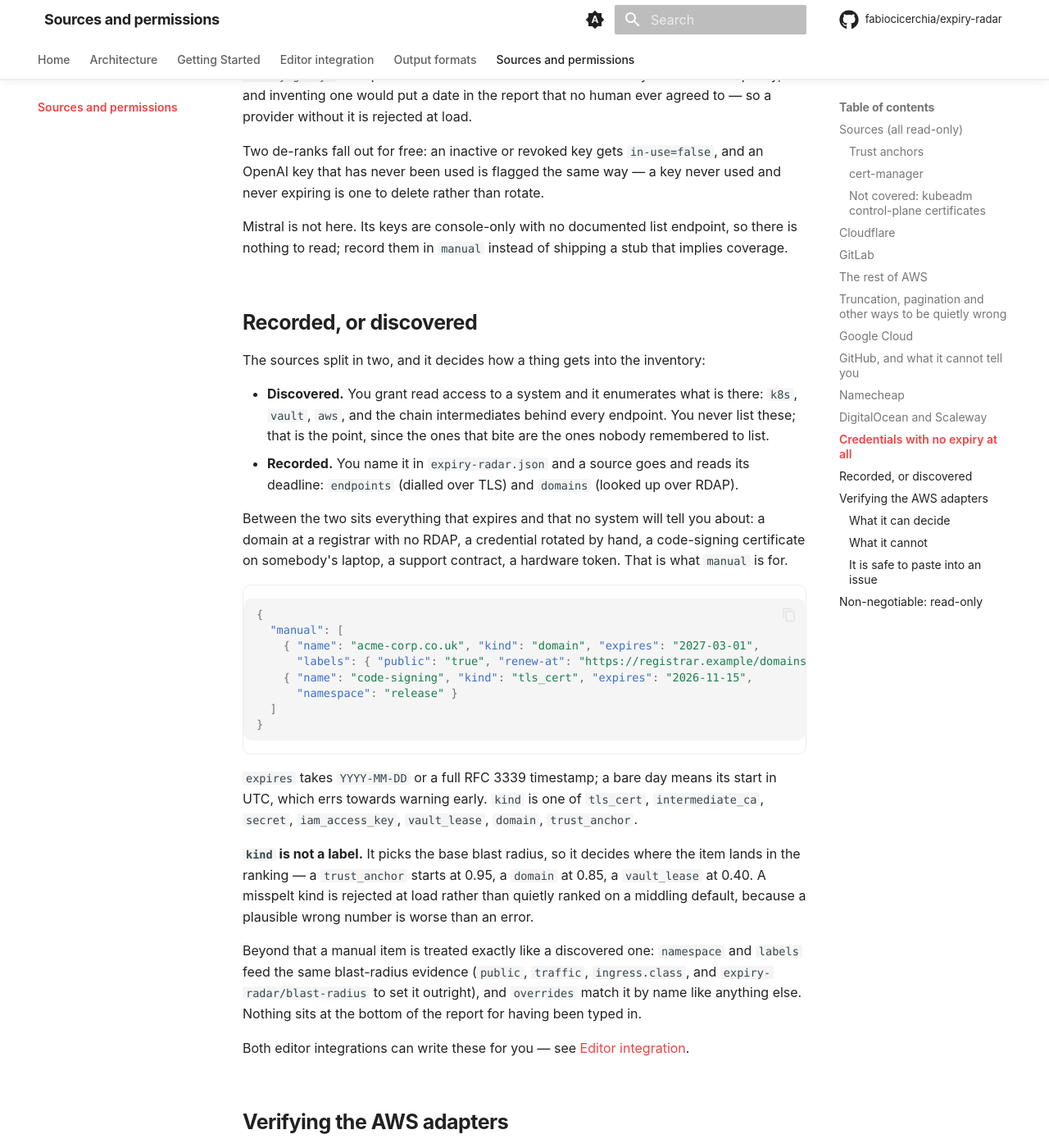
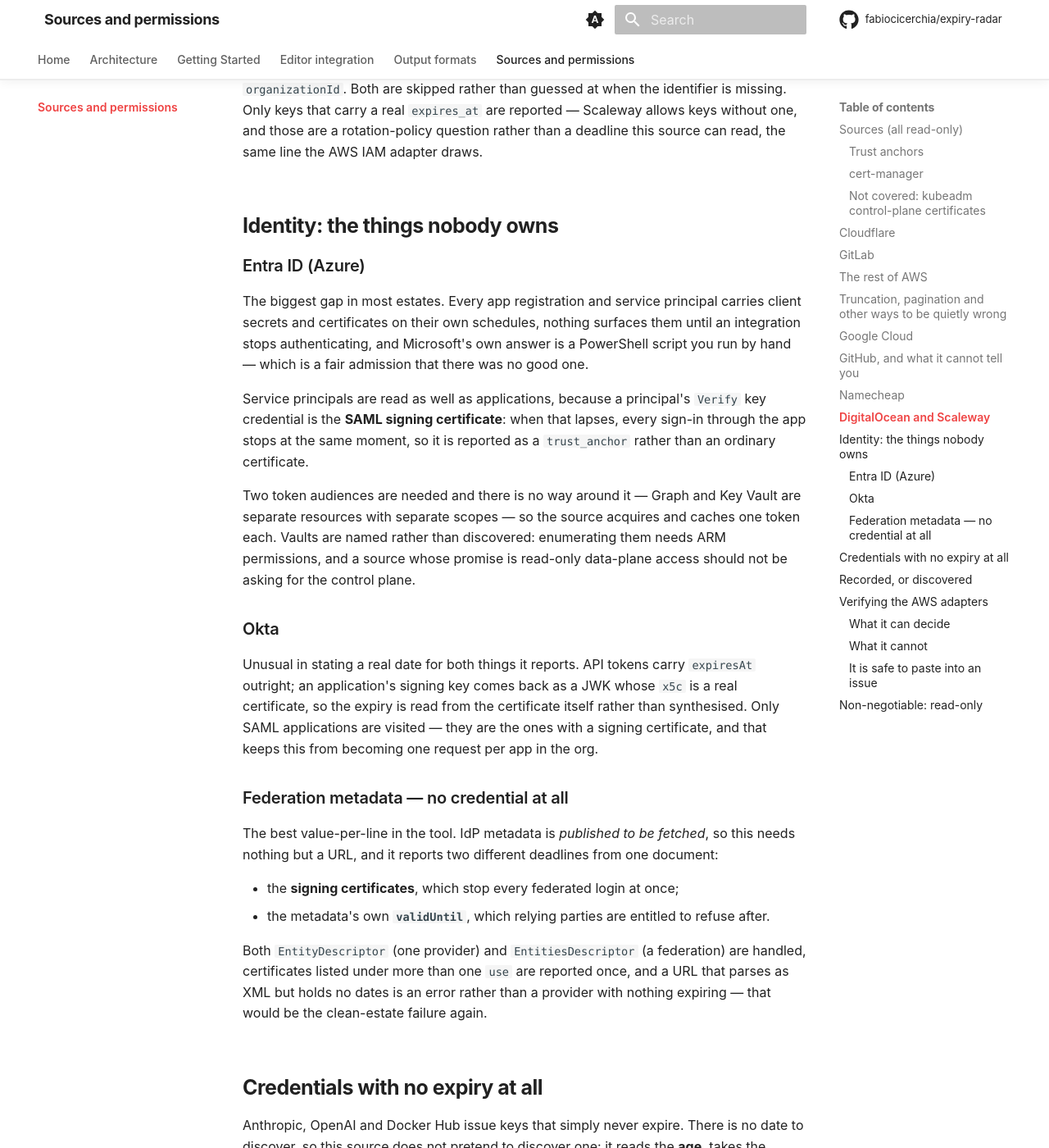
Before and after one commit to fabiocicerchia/expiry-radar, an MkDocs documentation site: the page built from docs/sources.md, in a window 1280 px wide and 1400 px high, scrolled down 12399 px. Shown: the whole window at 82% size. Built offline with MkDocs 1.6.1 and Material for MkDocs 9.7.7, drawn with Linux system fonts in a browser that asks for light colours; comment, search, counter and statistics services are not loaded; some of the changed text lies outside the part shown.

Commit message:
docs: cover the identity sources, and wire them into the source test
The previous commit landed the code without these: a scripted edit
failed and the commit ran anyway, which is worth saying rather than
folding in silently.

docs/sources.md gets the seven new rows and a section on why this tier
is the one worth having — Entra's two token audiences and why service
principals are read at all, Okta reading the expiry out of the
certificate rather than a field beside it, and federation metadata
needing no credential because the documents are published to be fetched.

The all-providers construction test now enables azure, okta and
federation too, so a source that parses but is never built still fails
there rather than in production.

Co-Authored-By: Claude Opus 5 <noreply@anthropic.com>
Claude-Session: https://claude.ai/code/session_012k6FEeP7sCzmNY221ofabP

```diff
--- a/docs/sources.md
+++ b/docs/sources.md
@@ -42,6 +42,13 @@
 | `aws:iam-server-cert` | legacy uploaded ELB certificates | `iam:ListServerCertificates` |
 | `aws:iam-saml` | SAML provider metadata validity | `iam:ListSAMLProviders` |
 | `aws:route53domains` | registrations, with auto-renew state | `route53domains:ListDomains` |
+| `azure:app` | app-registration client secrets and certificates | `AZURE_CLIENT_SECRET` + tenant/client id |
+| `azure:serviceprincipal` | service-principal credentials, incl. SAML signing | same |
+| `azure:keyvault` | Key Vault certificates, secrets and keys | same + `vaults` |
+| `okta:api-token` | org API tokens | `OKTA_API_TOKEN` |
+| `okta:app-key` | SAML application signing certificates | same |
+| `federation:certificate` | IdP signing certificates, from published metadata | **none** |
+| `federation:metadata` | the metadata document's own `validUntil` | **none** |
 | `rotation:anthropic` | org API keys — **no expiry exists**, so age vs. policy | `ANTHROPIC_ADMIN_KEY` |
 | `rotation:openai` | org admin keys, same shape | `OPENAI_ADMIN_KEY` |
 | `rotation:dockerhub` | personal access tokens, with or without expiry | `DOCKERHUB_TOKEN` |
@@ -370,6 +377,51 @@ missing. Only keys that carry a real `expires_at` are reported — Scaleway allo
 keys without one, and those are a rotation-policy question rather than a
 deadline this source can read, the same line the AWS IAM adapter draws.
 
+## Identity: the things nobody owns
+
+### Entra ID (Azure)
+
+The biggest gap in most estates. Every app registration and service principal
+carries client secrets and certificates on their own schedules, nothing
+surfaces them until an integration stops authenticating, and Microsoft's own
+answer is a PowerShell script you run by hand — which is a fair admission that
+there was no good one.
+
+Service principals are read as well as applications, because a principal's
+`Verify` key credential is the **SAML signing certificate**: when that lapses,
+every sign-in through the app stops at the same moment, so it is reported as a
+`trust_anchor` rather than an ordinary certificate.
+
+Two token audiences are needed and there is no way around it — Graph and Key
+Vault are separate resources with separate scopes — so the source acquires and
+caches one token each. Vaults are named rather than discovered: enumerating
+them needs ARM permissions, and a source whose promise is read-only data-plane
+access should not be asking for the control plane.
+
+### Okta
+
+Unusual in stating a real date for both things it reports. API tokens carry
+`expiresAt` outright; an application's signing key comes back as a JWK whose
+`x5c` is a real certificate, so the expiry is read from the certificate itself
+rather than synthesised. Only SAML applications are visited — they are the ones
+with a signing certificate, and that keeps this from becoming one request per
+app in the org.
+
+### Federation metadata — no credential at all
+
+The best value-per-line in the tool. IdP metadata is *published to be fetched*,
+so this needs nothing but a URL, and it reports two different deadlines from
+one document:
+
+- the **signing certificates**, which stop every federated login at once;
+- the metadata's own **`validUntil`**, which relying parties are entitled to
+  refuse after.
+
+Both `EntityDescriptor` (one provider) and `EntitiesDescriptor` (a federation)
+are handled, certificates listed under more than one `use` are reported once,
+and a URL that parses as XML but holds no dates is an error rather than a
+provider with nothing expiring — that would be the clean-estate failure again.
+
 ## Credentials with no expiry at all
 
 Anthropic, OpenAI and Docker Hub issue keys that simply never expire. There is
```
Also changed, not shown: 1 other file.
